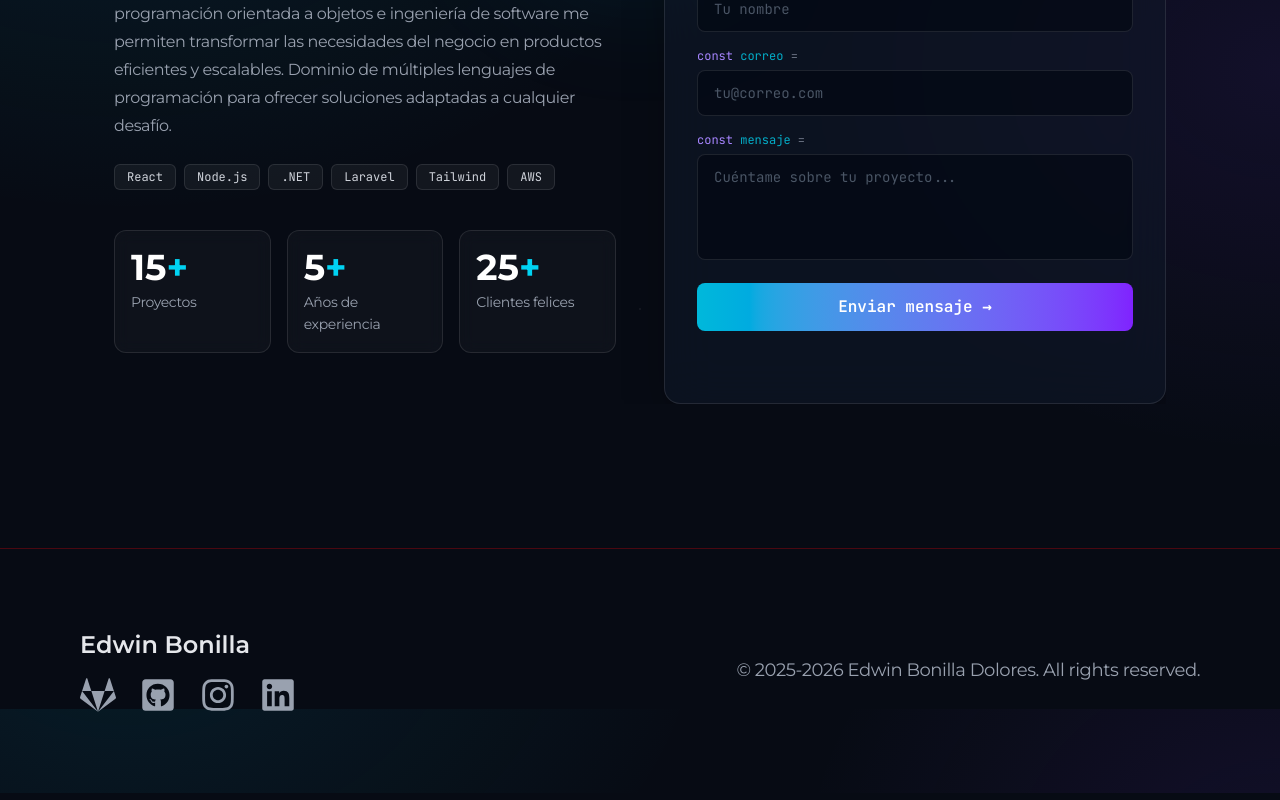
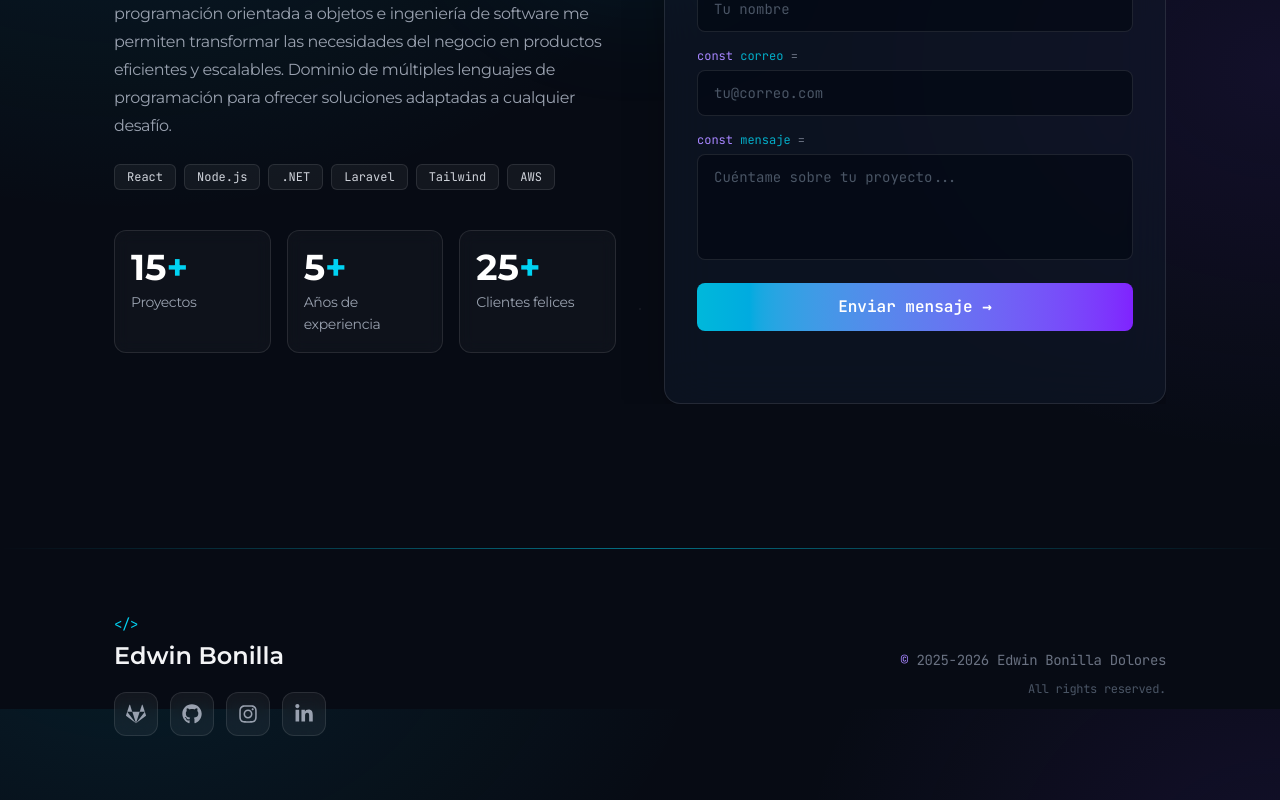
Before and after one commit to Isseikun10/work_portfolio, a React (Vite) app: page / in a window 1280 px wide. Shown: the part 9691-10491 px from the top of the page. Built offline with nearby package versions, Linux system fonts and the light colour scheme.

Commit message:
Mejora el componente Footer: reestructura el diseño, optimiza la presentación de redes sociales y agrega un efecto de degradado en la línea superior.

```diff
--- a/src/components/Footer.jsx
+++ b/src/components/Footer.jsx
@@ -1,30 +1,57 @@
-import React from 'react'
-import { FaGithubSquare, FaInstagram, FaLinkedin, FaGitlab } from 'react-icons/fa'
+import React from "react"
+import { FaGithub, FaGitlab, FaInstagram, FaLinkedinIn } from "react-icons/fa"
+
+const SOCIALS = [
+    { label: "GitLab", href: "https://gitlab.com/EdwinCS1", Icon: FaGitlab },
+    { label: "GitHub", href: "https://github.com/Isseikun10", Icon: FaGithub },
+    { label: "Instagram", href: "https://www.instagram.com/edwindolorez/", Icon: FaInstagram },
+    { label: "LinkedIn", href: "https://www.linkedin.com/in/edwin-bonilla-dolores/", Icon: FaLinkedinIn },
+]
 
 const Footer = () => {
     return (
-        <div className='max-w-[1300px] mx-auto flex flex-col md:flex-row justify-between items-center gap-6 p-6 md:p-20 text-sm md:text-lg mt-12 border-t border-red-600/30'>
-            <div className='space-y-4 text-center md:text-left'>
-                <h3 className='text-2xl text-gray-200 font-semibold'>Edwin Bonilla</h3>
-                <div className='flex flex-row justify-center md:justify-start gap-6 text-gray-400 text-4xl'>
-                    <a href="https://gitlab.com/EdwinCS1" target="_blank" rel="noopener noreferrer" className='hover:text-red-500 transition-colors duration-300'>
-                        <FaGitlab />
-                    </a>
-                    <a href="https://github.com/Isseikun10" target="_blank" rel="noopener noreferrer" className='hover:text-red-500 transition-colors duration-300'>
-                        <FaGithubSquare />
-                    </a>
-                    <a href="https://www.instagram.com/edwindolorez/" target="_blank" rel="noopener noreferrer" className='hover:text-red-500 transition-colors duration-300'>
-                        <FaInstagram />
-                    </a>
-                    <a href="https://www.linkedin.com/in/edwin-bonilla-dolores/" target="_blank" rel="noopener noreferrer" className='hover:text-red-500 transition-colors duration-300'>
-                        <FaLinkedin />
-                    </a>
+        <footer className="relative mt-12">
+            {/* Línea superior con degradado */}
+            <div
+                aria-hidden="true"
+                className="h-px w-full bg-gradient-to-r from-transparent via-cyan-400/50 to-transparent"
+            />
+
+            <div className="mx-auto flex max-w-[1100px] flex-col items-center justify-between gap-8 px-6 py-12 md:flex-row md:py-16">
+                {/* Identidad + redes */}
+                <div className="space-y-5 text-center md:text-left">
+                    <div>
+                        <p className="mb-1 font-mono text-sm text-cyan-400">&lt;/&gt;</p>
+                        <h3 className="text-2xl font-semibold text-gray-100">Edwin Bonilla</h3>
+                    </div>
+
+                    <ul className="flex justify-center gap-3 md:justify-start" aria-label="Redes sociales">
+                        {SOCIALS.map(({ label, href, Icon }) => (
+                            <li key={label}>
+                                <a
+                                    href={href}
+                                    target="_blank"
+                                    rel="noopener noreferrer"
+                                    aria-label={label}
+                                    title={label}
+                                    className="flex h-11 w-11 items-center justify-center rounded-xl border border-white/10 bg-white/5 text-xl text-gray-400 backdrop-blur transition-all duration-300 hover:-translate-y-1 hover:border-cyan-400/50 hover:bg-cyan-400/10 hover:text-cyan-300 hover:shadow-lg hover:shadow-cyan-500/20 focus:outline-none focus-visible:ring-4 focus-visible:ring-cyan-400/40"
+                                >
+                                    <Icon />
+                                </a>
+                            </li>
+                        ))}
+                    </ul>
+                </div>
+
+                {/* Copyright */}
+                <div className="space-y-2 text-center md:text-right">
+                    <p className="font-mono text-xs text-gray-500 md:text-sm">
+                        <span className="text-violet-400">&copy;</span> 2025-{new Date().getFullYear()} Edwin Bonilla Dolores
+                    </p>
+                    <p className="font-mono text-xs text-gray-600">All rights reserved.</p>
                 </div>
             </div>
-            <p className='text-gray-400 text-center md:text-right'>
-                © 2025-{new Date().getFullYear()} Edwin Bonilla Dolores. All rights reserved.
-            </p>
-        </div>
+        </footer>
     )
 }
 
```
